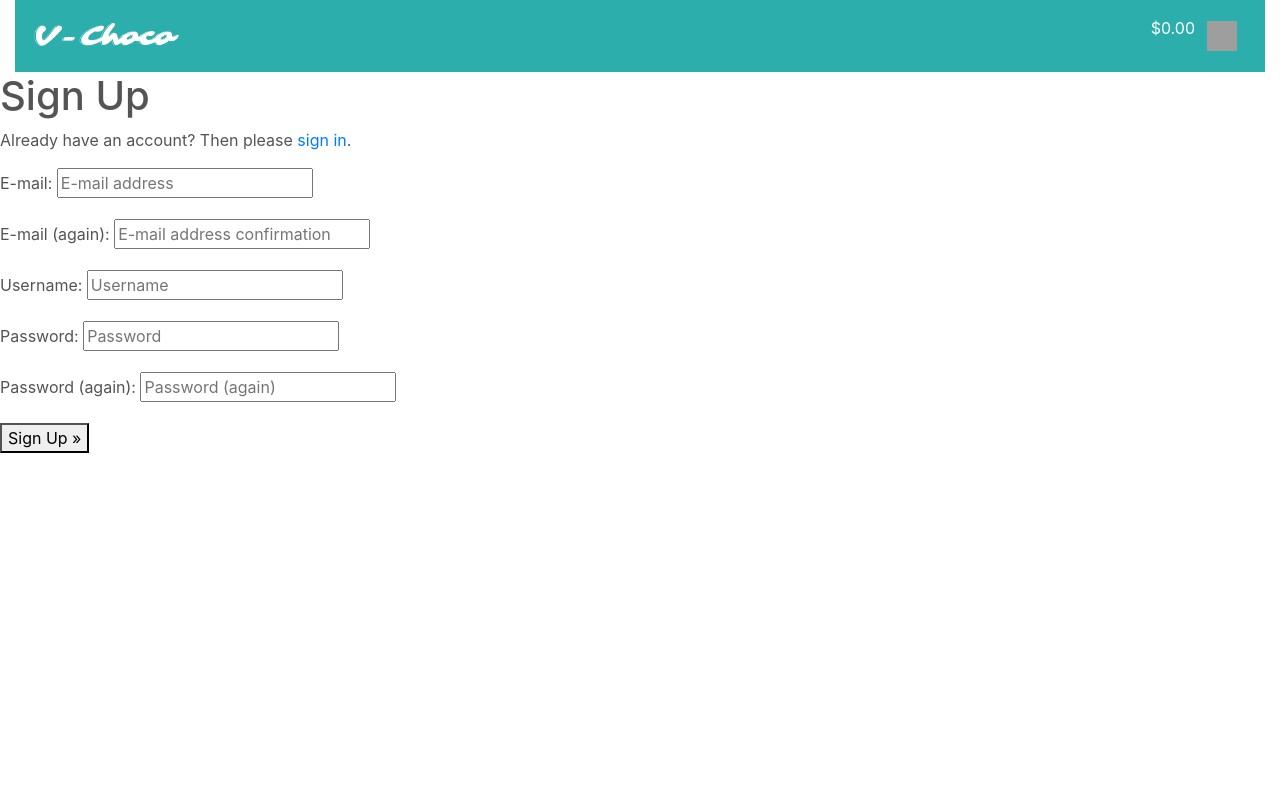
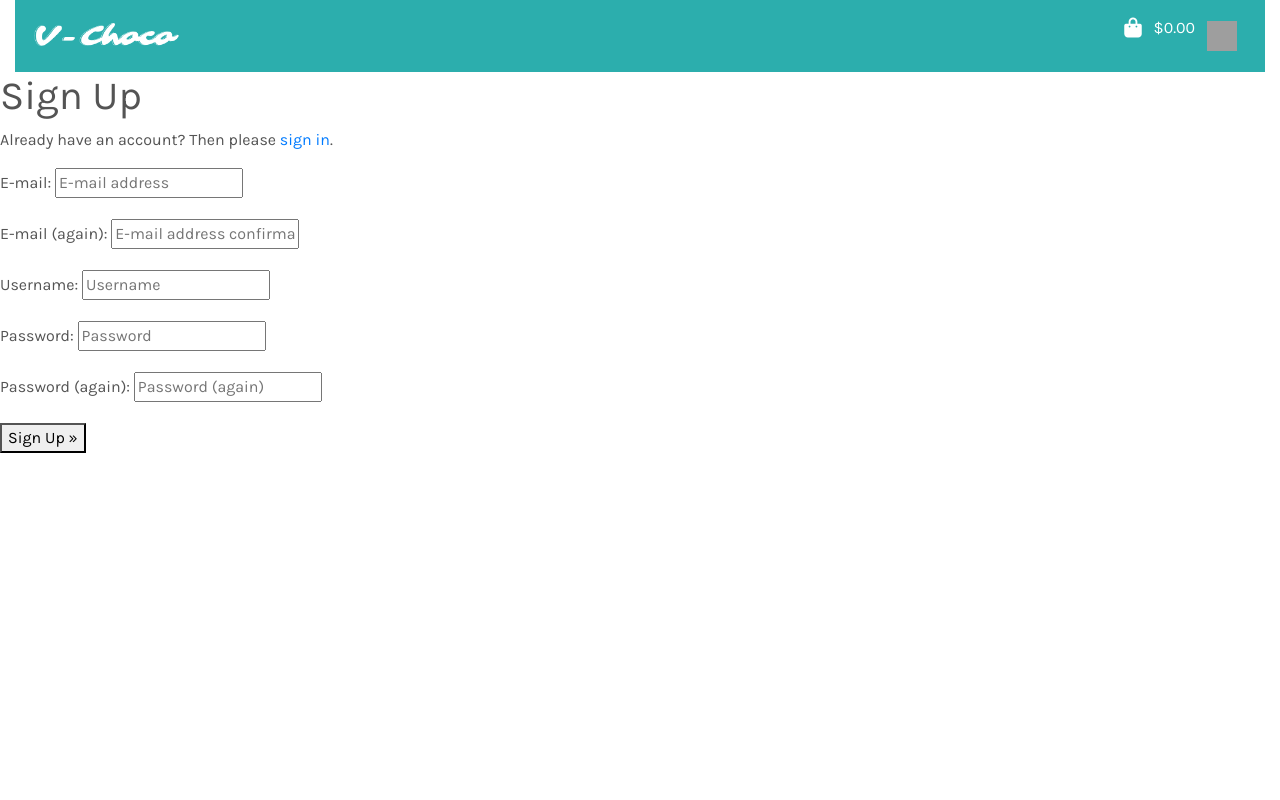
Before and after one commit to Code-Institute-Submissions/v-choco, a Django app: page /accounts/signup/ in a window 1280 px wide. Run offline with Django 3.2, Linux system fonts and the light colour scheme; some libraries are stand-ins or nearby versions; grey boxes are pictures that could not be loaded.

Commit message:
added fa icons to navbar

```diff
--- a/static/css/base.css
+++ b/static/css/base.css
@@ -1,3 +1,5 @@
+@import url('https://fonts.googleapis.com/css2?family=Karla:ital,wght@0,400;0,700;1,400;1,700&display=swap');
+
 html {
     height: 100%
 }
@@ -7,6 +9,7 @@ html {
 body {
     height:100vh;
     color: #545454;
+    font-family: 'Karla', sans-serif;
 }
 
 /*Navigation bar */
--- a/templates/base.html
+++ b/templates/base.html
@@ -16,6 +16,7 @@
     {% block corecss %}
         <link rel="stylesheet" href="https://stackpath.bootstrapcdn.com/bootstrap/4.3.1/css/bootstrap.min.css" integrity="sha384-ggOyR0iXCbMQv3Xipma34MD+dH/1fQ784/j6cY/iJTQUOhcWr7x9JvoRxT2MZw1T" crossorigin="anonymous">
         <link rel="stylesheet" href="{% static 'css/base.css' %}">
+        <script src="https://kit.fontawesome.com/7f61f2d383.js" crossorigin="anonymous"></script>
     {% endblock %}
 
     {% block extra_css%}
@@ -41,8 +42,7 @@
           <div class="navbar-nav dropdown ml-auto">
               <a class="{% if grand_total %}text-info font-weight-bold{% endif %} nav-link" href="">
                   <div>
-                      <div><i class="fas fa-shopping-bag fa-lg"></i></div>
-                      <p>
+                      <p><i class="fas fa-shopping-bag fa-lg mr-2"></i>
                           {% if grand_total %}
                               ${{ grand_total|floatformat:2 }}
                           {% else %}
@@ -67,12 +67,9 @@
               </li>
               <li class="nav-item dropdown">
                 <a class="nav-link" href="#" id="user-options" data-toggle="dropdown" aria-haspopup="true" aria-expanded="false">
-                  <div>
-                      <div><i class="fas fa-user fa-lg"></i></div>
-                      My Account
-                  </div>
-              </a>
-              <div class="dropdown-menu border-0" aria-labelledby="user-options">
+                  <div><i class="fas fa-user fa-lg mr-2"></i> My Account</div>
+                </a>
+                <div class="dropdown-menu border-0" aria-labelledby="user-options">
                   {% if request.user.is_authenticated %}
                       {% if request.user.is_superuser %}
                           <a href="" class="dropdown-item">Product Management</a>
@@ -83,12 +80,12 @@
                       <a href="{% url 'account_signup' %}" class="dropdown-item">Register</a>
                       <a href="{% url 'account_login' %}" class="dropdown-item">Login</a>
                   {% endif %}
-              </div>
-          </li>
+                </div>
+            </li>
           </ul>
           <form class="form-inline" method="GET" action="">
             <input class="form-control mr-sm-2" type="text" name="q" placeholder="Search">
-            <button class="btn btn-sm btn-outline-light form-control" type="submit">Search</button>
+            <button class="btn btn-sm btn-outline-light form-control" type="submit"><i class="fas fa-search"></i></button>
           </form>
           </div>
         </nav>
```
